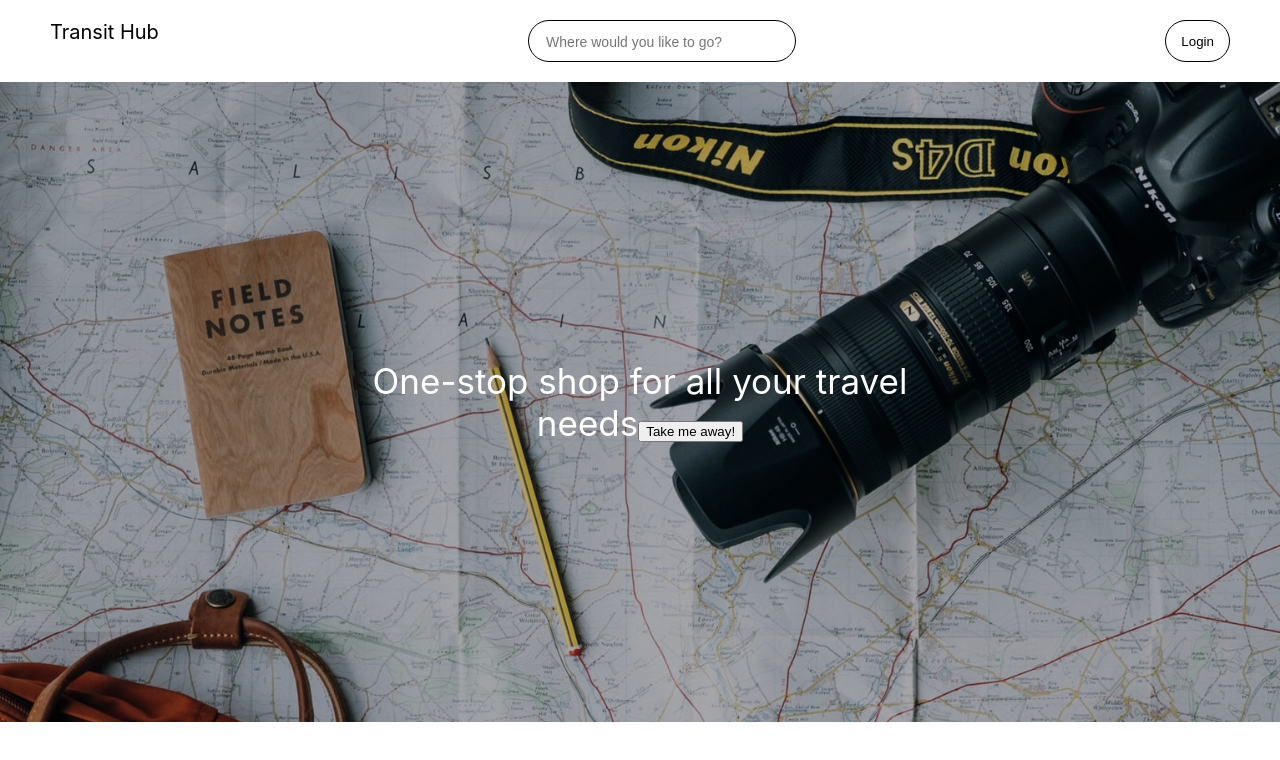
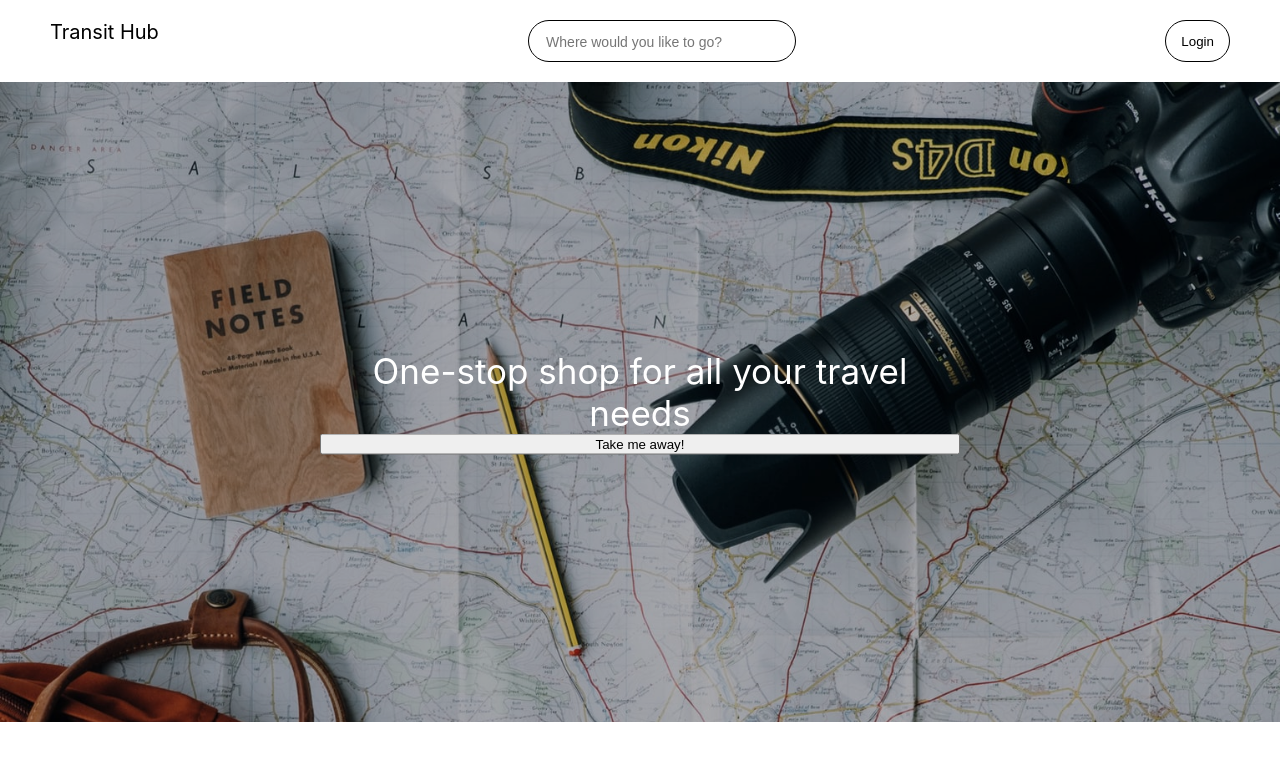
Before and after one commit to TonyADI/transit-hub, a React (Create React App) app: page / in a window 1280 px wide. Shown: the top 760 px of the page. Built offline with nearby package versions, Linux system fonts and the light colour scheme.

Commit message:
Update App.css

```diff
--- a/src/App/App.css
+++ b/src/App/App.css
@@ -16,10 +16,12 @@
 }
 
 .hero-body{
-  position: absolute;
+  display: flex;
+  flex-direction: column;
   left: 50%;
   top: 50%;
   transform: translate(-50%, -50%);
+  position: absolute;
 }
 
 .hero-heading {
@@ -35,3 +37,12 @@
   position: absolute;
   width: inherit;
 }
+
+.hero-bt {
+  border: 0;
+  border-radius: 45px;
+  font-size: 18px;
+  margin: 10px auto;
+  padding: 10px 15px;
+  width: max-content;
+}
```
